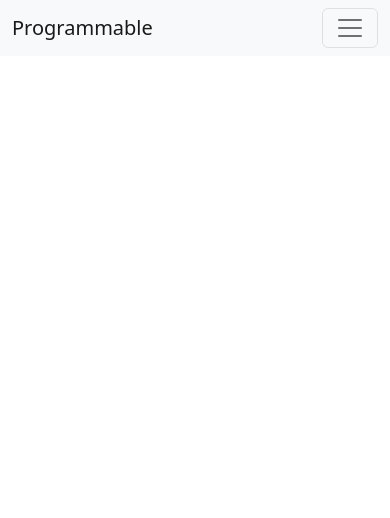
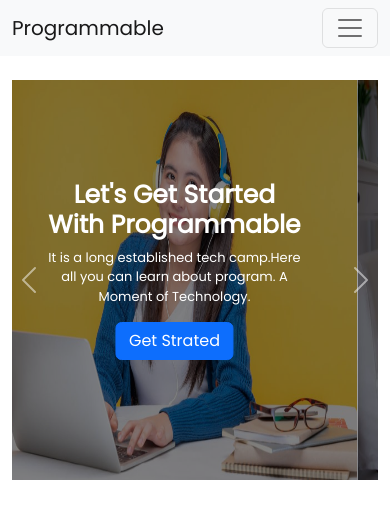
Before and after one commit to taninrahman21/programmable, a plain HTML site: page index.html in a window 390 px wide. Drawn offline with nearby package versions, Linux system fonts and the light colour scheme.

Commit message:
carousel section

```diff
--- /dev/null
+++ b/css/style.css
@@ -0,0 +1,25 @@
+@import url('https://fonts.googleapis.com/css2?family=Poppins&display=swap');
+body{
+  font-family: 'Poppins', sans-serif;
+}
+.slider{
+  margin-bottom: 150px;
+}
+.carousel-img{
+  filter: brightness(50%);
+  height: 600px;
+}
+@media  (max-width: 567px) {
+  .slider{
+    margin-bottom: 80px;
+  }
+  .slider h1{
+    font-size: 25px;
+  }
+  .slider p{
+    font-size: small;
+  }
+  .carousel-img{
+    height: 400px;
+  }
+}
--- a/index.html
+++ b/index.html
@@ -9,6 +9,7 @@
       rel="stylesheet"
       href="https://cdn.jsdelivr.net/npm/bootstrap@5.2.0/dist/css/bootstrap.min.css"
     />
+    <link rel="stylesheet" href="css/style.css">
   </head>
   <body>
     <!-- Start Header -->
@@ -45,6 +46,54 @@
         </div>
       </nav>
     <!-- Start Carousel -->
+    <div id="carouselExampleControls" class="container carousel slide mt-4" data-bs-ride="carousel">
+      <div class="carousel-inner">
+        <div class="carousel-item active">
+          <img src="images/cover/cover-4.jpg" class="w-100 carousel-img" alt="...">
+          <div class="carousel-caption slider">
+            <div class="">
+              <h1 class="fw-bold">Let's Get Started With Programmable</h1>
+            <p>It is a long established tech camp.Here all you can learn about program.
+              A Moment of Technology.
+            </p>
+            <button class="btn btn-primary">Get Strated</button>
+            </div>
+          </div>
+        </div>
+        <div class="carousel-item">
+          <img src="images/cover/cover-5.jpg" class="w-100 carousel-img f" alt="...">
+          <div class="carousel-caption  slider">
+            <div>
+              <h1 class="fw-bold">Let's Get Started With Programmable</h1>
+            <p>It is a long established tech camp.Here all you can learn about program.
+              A Moment of Technology.
+            </p>
+            <button class="btn btn-primary">Get Strated</button>
+            </div>
+          </div>
+        </div>
+        <div class="carousel-item">
+          <img src="images/cover/cover-6.png" class="w-100 carousel-img" alt="...">
+          <div class="carousel-caption d-flex align-items-center justify-content-center slider">
+            <div>
+              <h1 class="fw-bold">Let's Get Started With Programmable</h1>
+            <p>It is a long established tech camp.Here all you can learn about program.
+              A Moment of Technology.
+            </p>
+            <button class="btn btn-primary">Get Strated</button>
+            </div>
+          </div>
+        </div>
+      </div>
+      <button class="carousel-control-prev" type="button" data-bs-target="#carouselExampleControls" data-bs-slide="prev">
+        <span class="carousel-control-prev-icon" aria-hidden="true"></span>
+        <span class="visually-hidden">Previous</span>
+      </button>
+      <button class="carousel-control-next" type="button" data-bs-target="#carouselExampleControls" data-bs-slide="next">
+        <span class="carousel-control-next-icon" aria-hidden="true"></span>
+        <span class="visually-hidden">Next</span>
+      </button>
+    </div>
     <!-- End Carousel -->
     </header>
     <!-- End Header -->
```
Also changed, not shown: images/cover/cover-1.png (deleted), images/cover/cover-2.jpg (deleted), images/cover/cover-3.jpg (deleted), images/cover/cover-4.jpg (added), images/cover/cover-5.jpg (added), images/cover/cover-6.png (added).
